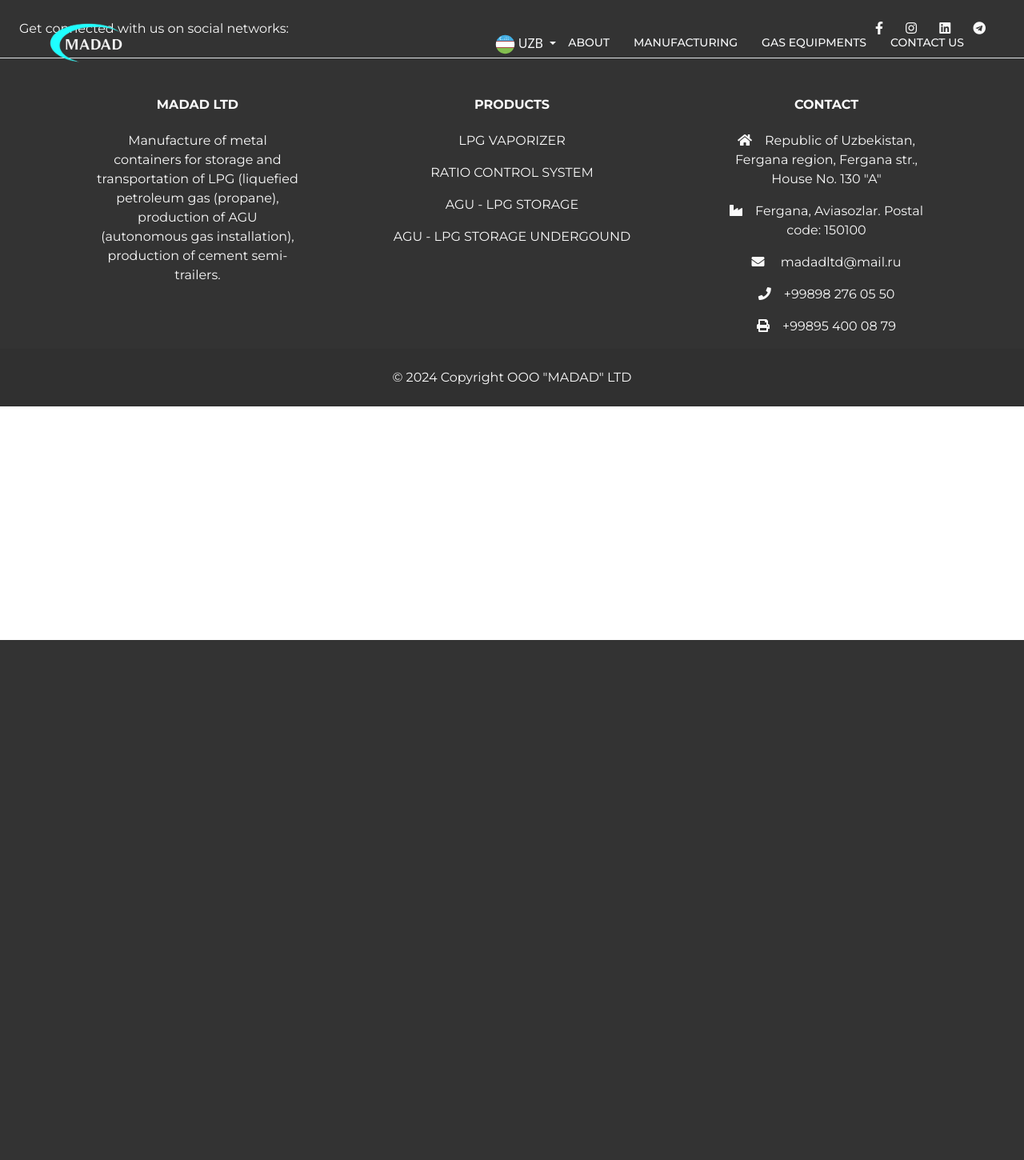
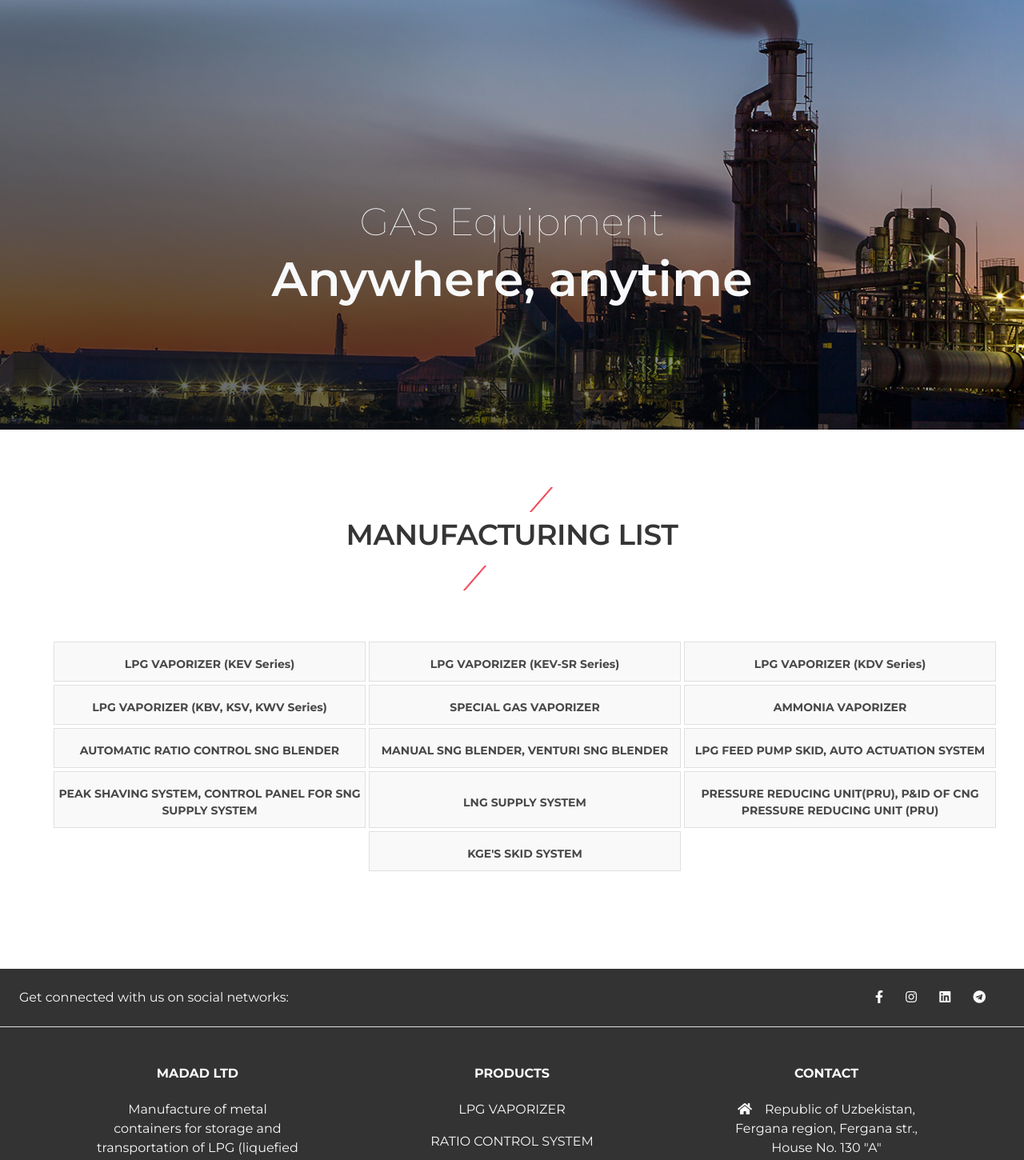
Before and after one commit to KamoliddinCS/madadltd, a Flask app: page /manufacturing in a window 1280 px wide. Shown: the top 1450 px of the page at 80% size. Before the commit the page ends 800 px from the top, so only its background shows below. Run offline with Flask 3, Linux system fonts and the light colour scheme; some libraries are stand-ins or nearby versions; some web fonts are replaced.

Commit message:
1. Done with the Manufacturing page. 2. Changed the fade-up animation in JS script so that the animation is not limited to only one section of the home page.

```diff
--- a/static/script.js
+++ b/static/script.js
@@ -30,7 +30,7 @@
   });
 });
 
-const mainLabel = document.querySelectorAll('.main-label .fade-up');
+const mainLabel = document.querySelectorAll('.fade-up');
 let delay1 = 0;
 
 const observer1 = new IntersectionObserver((entries, observer1) => {
--- a/static/styles/style.css
+++ b/static/styles/style.css
@@ -385,6 +385,66 @@
 
 /***************** MAIN ********************/
 
+
+/***************** MANUFACTURING PAGE ********************/
+
+.product-list {
+    max-width: 1300px;
+    margin: 0 auto;
+    padding-bottom: 80px;
+}
+
+.list-box {
+    margin: 40px 30px;
+}
+
+.list-box > ul {
+    display: flex;
+    flex-wrap: wrap;
+    list-style: none;
+    height: auto;
+    justify-content: center;
+}
+
+.list-box > ul > li {
+    width: 100%;
+    max-width: 390px;
+    text-align: center;
+    margin: 2px;
+    background-color: #f9f9f9;
+    font-size: 14px;
+    font-weight: 700;
+    color: #434343;
+    text-align: center;
+    border: 1px solid #dfdfdf;
+    display: flex;
+    flex-grow: 1;
+    align-items: center;
+    cursor: pointer;
+}
+
+.list-box > ul > li > a {
+    padding: 17px 5px 10px;
+    word-break: keep-all;
+    color: #484848;
+    font-family: 'Montserrat', sans-serif;
+    text-decoration: none;
+    flex: 1;
+    transition: .3s;
+}
+
+.list-box > ul > li > a:hover {
+    background-color: #ed1b2f;
+    font-weight: 700;
+    color: #fff;
+    border-color: #ed1b2f;
+}
+
+/***************** MANUFACTURING PAGE ********************/
+
+
+
+
 /***************** RESPONSIVENESS *******************/
 
 @media (max-width: 1025px) {
--- a/templates/manufacturing.html
+++ b/templates/manufacturing.html
@@ -1 +1,40 @@
 {% extends 'base.html' %}
+
+{% block body %}
+
+<div class="sub-visual" style="background: url('{{ url_for('static', filename='images/sub_vis_manufacturing.jpg') }}') no-repeat center center; background-size: cover;">
+    <div class="main-section">
+        <h2 class="text-light font-main fade-up">GAS Equipment</h2>
+        <p class="text-light font-main fade-up">Anywhere, anytime</p>
+    </div>
+</div>
+
+<div class="sub-cont-header d-flex justify-content-center" style="padding-top: 80px; padding-bottom: 40px;">
+    <h2 class="fade-left" style="margin: 30px 0; font-family: 'Montserrat', sans-serif; color: #353535; font-size: 36px; font-weight: 600; letter-spacing: -.5px;">
+        <span class="before fadeUpRight" style="left: 55%; bottom: 50px; width: 31px; height: 31px; display:block; position: absolute; visibility: inherit; opacity: 1; transform: matrix(1, 0, 0, 1, 0, 0); background: url('{{ url_for('static', filename='images/tit_deco_lc.png') }}') no-repeat center center; background-size: cover;"></span>
+        MANUFACTURING LIST
+        <span class="after fadeDownLeft" style="left: 35%; top: 60px; width: 31px; height: 31px; display:block; position: absolute; visibility: inherit; opacity: 1; transform: matrix(1, 0, 0, 1, 0, 0); background: url('{{ url_for('static', filename='images/tit_deco_lc.png') }}') no-repeat center center; background-size: cover;"></span>
+    </h2>
+</div>
+
+<div class="product-list">
+    <div class="list-box">
+        <ul>
+            <li><a href="/manufacturing/lpg-vaporizer-kev-series">LPG VAPORIZER (KEV Series)</a></li>
+            <li><a href="/manufacturing/lpg-vaporizer-kev-sr-series">LPG VAPORIZER (KEV-SR Series)</a></li>
+            <li><a href="/manufacturing/lpg-vaporizer-kdv-series">LPG VAPORIZER (KDV Series)</a></li>
+            <li><a href="/manufacturing/lpg-vaporizer-kwv-series">LPG VAPORIZER (KBV, KSV, KWV Series)</a></li>
+            <li><a href="/manufacturing/special-gas-vaporizer">SPECIAL GAS VAPORIZER</a></li>
+            <li><a href="/manufacturing/ammonia-vaporizer">AMMONIA VAPORIZER</a></li>
+            <li><a href="/manufacturing/automatic-ratio-control-sng-blender">AUTOMATIC RATIO CONTROL SNG BLENDER</a></li>
+            <li><a href="/manufacturing/manual-sng-blender">MANUAL SNG BLENDER, VENTURI SNG BLENDER</a></li>
+            <li><a href="/manufacturing/lpg-feed-pump-skid">LPG FEED PUMP SKID, AUTO ACTUATION SYSTEM</a></li>
+            <li><a href="/manufacturing/peak-shaving-system">PEAK SHAVING SYSTEM, CONTROL PANEL FOR SNG SUPPLY SYSTEM</a></li>
+            <li><a href="/manufacturing/lng-supply-system">LNG SUPPLY SYSTEM</a></li>
+            <li><a href="/manufacturing/of-cng-pressure-reducing-unit-pru">PRESSURE REDUCING UNIT(PRU), P&amp;ID OF CNG PRESSURE REDUCING UNIT (PRU)</a></li>
+            <li><a href="/manufacturing/kge-skid-system">KGE'S SKID SYSTEM</a></li>
+        </ul>
+    </div>
+</div>
+
+{% endblock %}
```
Also changed, not shown: static/images/sub_vis_manufacturing.jpg (added), static/images/tit_deco_lc.png (added).
